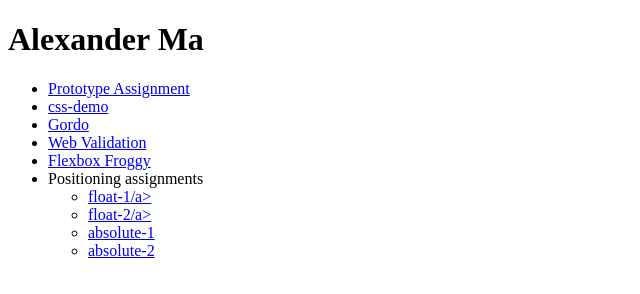
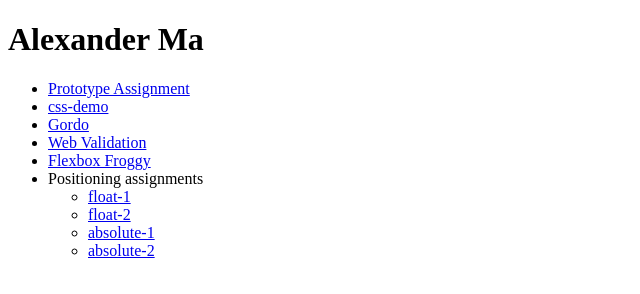
Before and after one commit to Ama7733/it-topaz, a plain HTML site: page index.html in a window 1280 px wide. Shown: the full height of the page, 0-640 px from the left. Drawn offline with Linux system fonts and the light colour scheme.

Commit message:
positioning

```diff
--- a/index.html
+++ b/index.html
@@ -19,8 +19,8 @@
         <li><a href="assets/img/flexbox.PNG"> Flexbox Froggy</a></li>
         <li> Positioning assignments
           <ul>
-            <li><a href="positioning/float-1.html">float-1/a></li>
-            <li><a href="positioning/float-2.html">float-2/a></li>
+            <li><a href="positioning/float-1.html">float-1</a></li>
+            <li><a href="positioning/float-2.html">float-2</a></li>
             <li><a href="positioning/absolute-1.html">absolute-1</a></li>
             <li><a href="positioning/absolute-2.html">absolute-2</a></li>
           </ul>
```
